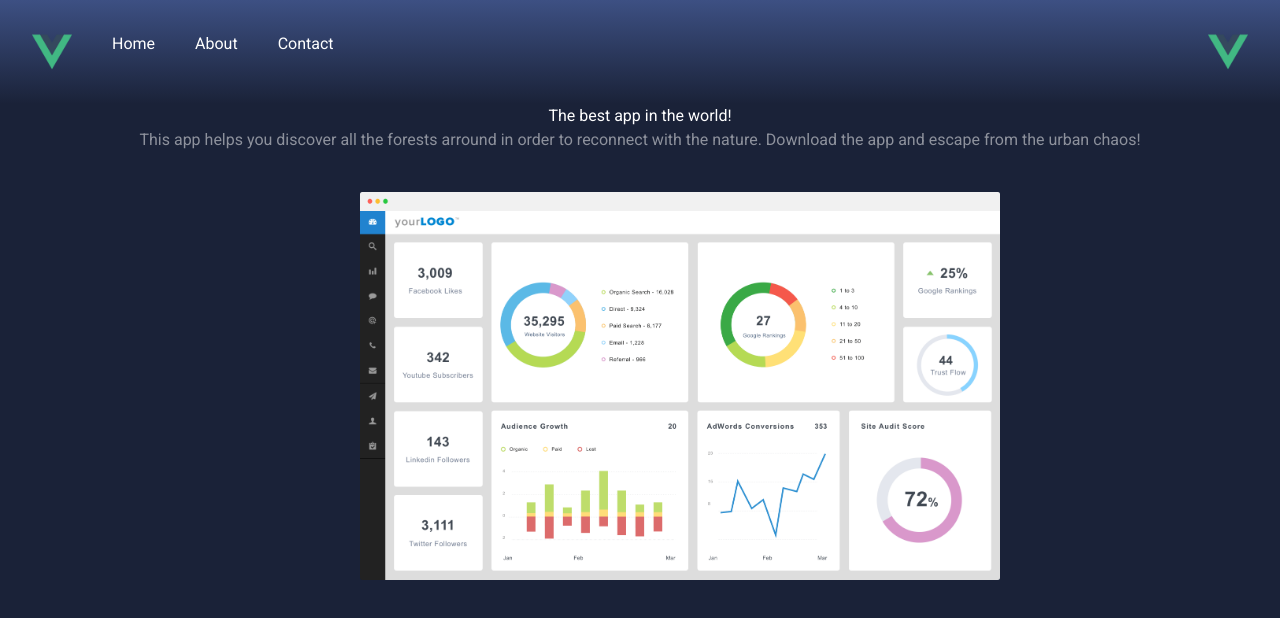
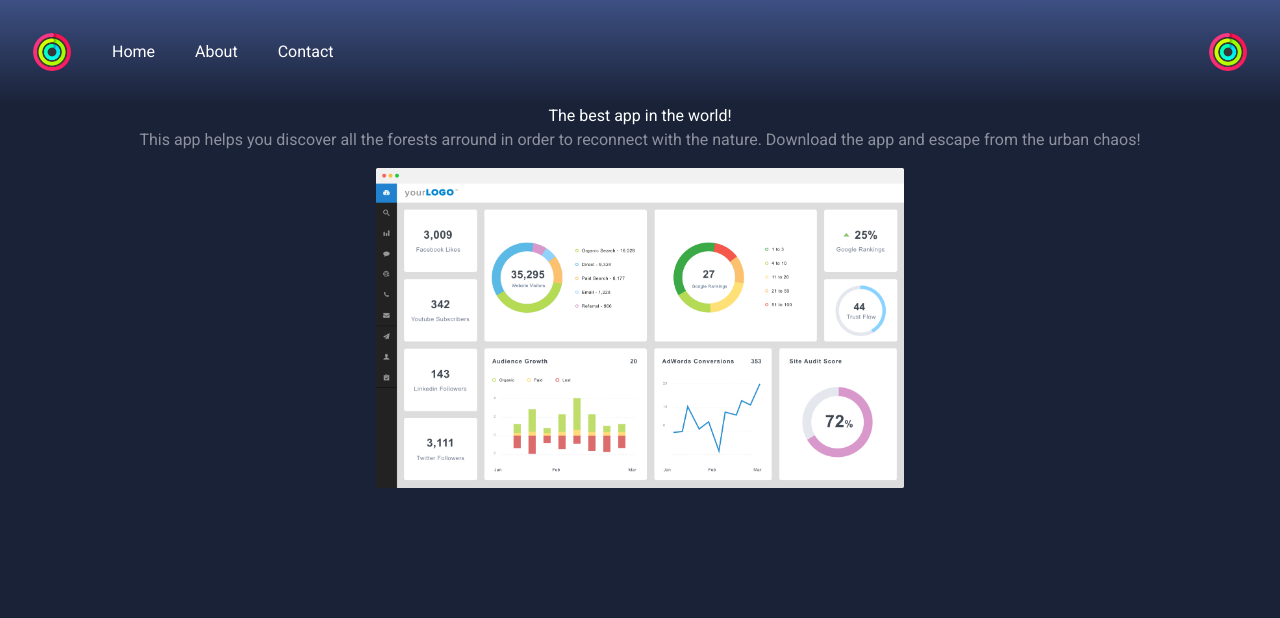
Before and after one commit to TimPrevot/AI-Feeling-Shooter, a Vue app in the folder client/: page / in a window 1280 px wide. Shown: the top 618 px of the page. Built offline with nearby package versions, Linux system fonts and the light colour scheme.

Commit message:
navbar & home

```diff
--- a/client/src/components/Navbar.vue
+++ b/client/src/components/Navbar.vue
@@ -1,13 +1,13 @@
 <script setup lang="ts"></script>
 
 <template>
-	<header class="container mx auto">
+	<header>
 		<nav
 			class="flex flex-1 bg-gradient-to-b from-primary-300 to-primary-100 p-8"
 		>
-			<div class="flex flex-1 gap-10 justify-start">
+			<div class="flex flex-1 gap-10 justify-start items-center">
 				<img class="w-10" src="../assets/logo.png" alt="" />
-				<a href="/">Home</a>
+				<a href="/"> Home</a>
 				<a href="/about">About</a>
 				<a href="/contact">Contact</a>
 			</div>
--- a/client/src/views/Home.vue
+++ b/client/src/views/Home.vue
@@ -2,19 +2,17 @@
 <template>
 	<main class="flex-initial flex-col gap-2 items-center">
 		<section class="w-auto">
-			<h2 class="text-center">The best app in the world!</h2>
-			<div class="opacity-50 mb-4">
+			<h1 class="text-center">The best app in the world!</h1>
+			<p class="opacity-50 mb-4">
 				This app helps you discover all the forests arround in order to
 				reconnect with the nature. Download the app and escape from the
 				urban chaos!
-			</div>
+			</p>
 		</section>
-		<section class="mx-auto text-center w-1/2">
-			<img
-				class="m-10 text-center"
-				src="../assets/dashboard.png"
-				alt="dashboard"
-			/>
+		<section
+			class="flex items-center justify-center mx-auto text-center w-1/2"
+		>
+			<img class="h-80" src="../assets/dashboard.png" alt="dashboard" />
 		</section>
 	</main>
 </template>
```
Also changed, not shown: client/src/assets/logo.png, 1 other file (tests, documents, lock files or other folders).
